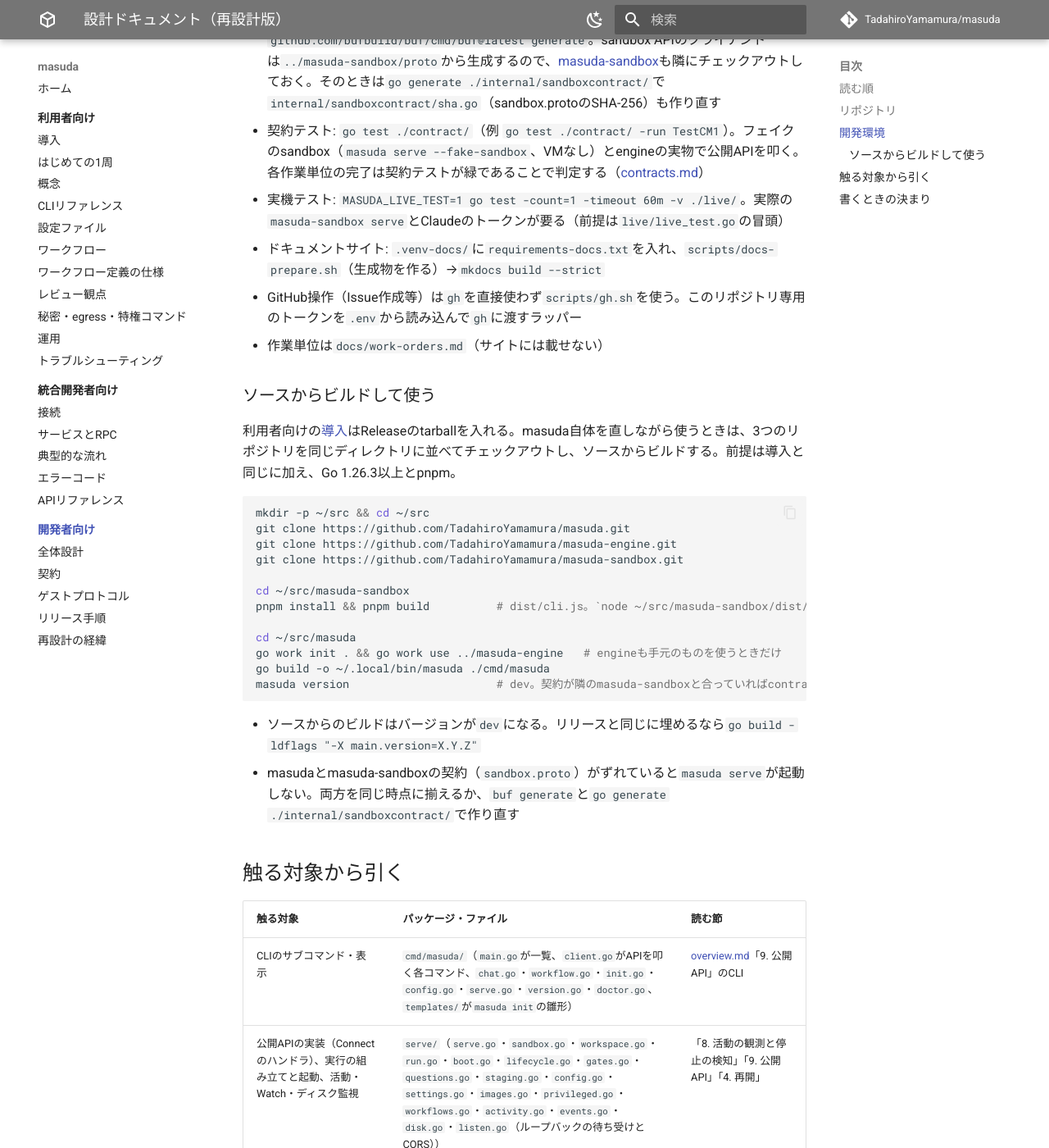
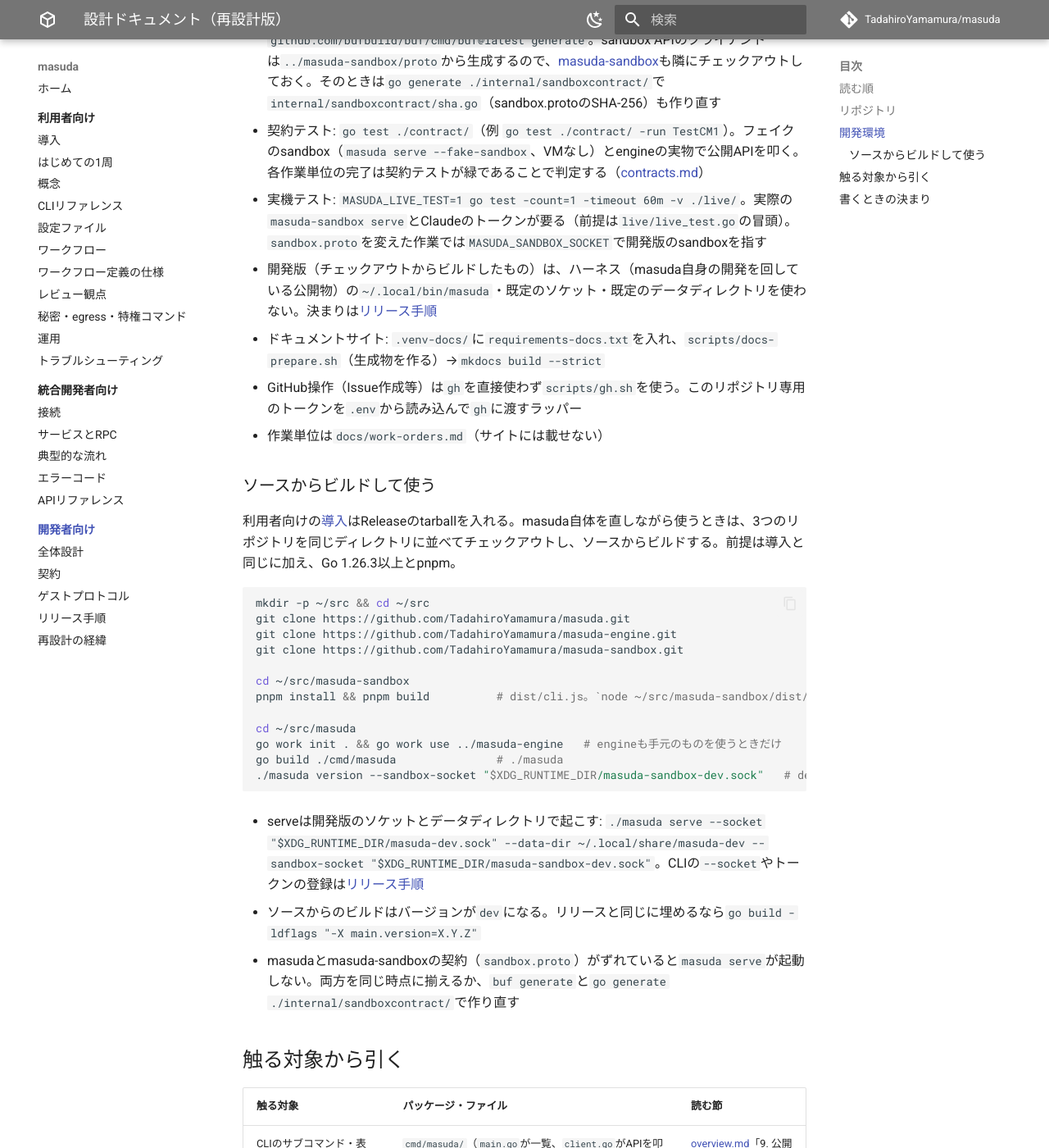
Before and after one commit to TadahiroYamamura/masuda, an MkDocs documentation site: the page built from docs/design/README.md, in a window 1280 px wide and 1400 px high, scrolled down 1230 px. Shown: the whole window at 82% size. Built offline with MkDocs 1.6.1 and Material for MkDocs 9.7.7, drawn with Linux system fonts in a browser that asks for light colours; comment, search, counter and statistics services are not loaded; the version menu is left out.

Commit message:
docs(release): 開発版とハーネスを分ける決まりをリリース手順に書く
## 意図
v0.2.0の公開後に、公開物をハーネスとして入れ、それでmasuda自身の開発を回す（#70）。チェックアウトからビルドした開発版がハーネスのバイナリ・既定のソケット・データディレクトリを置き換えると、記録の形が変わったときに走行中のワークスペースが読めなくなる。そこで、リリース手順の全手順に先立つ決まりとして「開発版との分離」の節を置き、開発者向けの文書もそれに合わせる。

## 設計上の考慮点
- 番号の付く手順ではなく「分担」の直後に置いた。手順1-0・1-2が開発版のsandboxやliveに触れるので、その前に読まれる位置にする
- 開発版のmasudaは`go build ./cmd/masuda`の既定の出力`./masuda`（gitignore済み）とし、新しいバイナリ名は作らない。docs/design/README.mdの「ソースからビルドして使う」は`~/.local/bin/masuda`を上書きしていたので`./masuda`に直す
- `~/.config/masuda/config.json`はハーネスと共有され、`sandboxSocket`が書いてあると明示しない限りそちらが使われるため、開発版は`--sandbox-socket`を必ず明示する。秘密はデータディレクトリに置かれるので、開発版のserveにはトークンを別に登録する
- gate・questionは、ハーネスのserveをハーネスのCLIで操作する向きで書いた。ハーネスが入るまでの間に開発版のserveを開発版のCLIで操作することは妨げない
- 決まりの本文はSKILL.md（サイトではrelease.md）だけに書き、README.mdからは参照1行にする
- liveのトークンの出どころには触れない（liveのトークンの読み方はコードの話で範囲外）
- 手順1-0・1-2・5の、開発版のsandboxを既定のソケットで立てる記述やtarball予行の`npm install -g`は、別のコミットで決まりに合わせる

Co-Authored-By: Claude Opus 5.5 <noreply@anthropic.com>

````diff
--- a/docs/design/README.md
+++ b/docs/design/README.md
@@ -29,7 +29,8 @@ masuda自体を直す人向け。masudaを**使う**手順は[利用者向け](.
 - [masuda-engine](https://github.com/TadahiroYamamura/masuda-engine)は`go.mod`で版（タグ、無い間は`main`の擬似バージョン）に固定している。隣の`../masuda-engine`の作業中のコードで試すときは、gitignoreした`go.work`を作る: `go work init . && go work use ../masuda-engine`（固定した版で確かめるときは`GOWORK=off`）。版の上げ方は[リリース手順](release.md#engine)
 - protoを変えたら`buf generate`で`gen/`を作り直してコミットする。`buf`が無ければ`go run github.com/bufbuild/buf/cmd/buf@latest generate`。sandbox APIのクライアントは`../masuda-sandbox/proto`から生成するので、[masuda-sandbox](https://github.com/TadahiroYamamura/masuda-sandbox)も隣にチェックアウトしておく。そのときは`go generate ./internal/sandboxcontract/`で`internal/sandboxcontract/sha.go`（sandbox.protoのSHA-256）も作り直す
 - 契約テスト: `go test ./contract/`（例 `go test ./contract/ -run TestCM1`）。フェイクのsandbox（`masuda serve --fake-sandbox`、VMなし）とengineの実物で公開APIを叩く。各作業単位の完了は契約テストが緑であることで判定する（[contracts.md](contracts.md)）
-- 実機テスト: `MASUDA_LIVE_TEST=1 go test -count=1 -timeout 60m -v ./live/`。実際の`masuda-sandbox serve`とClaudeのトークンが要る（前提は`live/live_test.go`の冒頭）
+- 実機テスト: `MASUDA_LIVE_TEST=1 go test -count=1 -timeout 60m -v ./live/`。実際の`masuda-sandbox serve`とClaudeのトークンが要る（前提は`live/live_test.go`の冒頭）。`sandbox.proto`を変えた作業では`MASUDA_SANDBOX_SOCKET`で開発版のsandboxを指す
+- 開発版（チェックアウトからビルドしたもの）は、ハーネス（masuda自身の開発を回している公開物）の`~/.local/bin/masuda`・既定のソケット・既定のデータディレクトリを使わない。決まりは[リリース手順](release.md#dev-separation)
 - ドキュメントサイト: `.venv-docs/`に`requirements-docs.txt`を入れ、`scripts/docs-prepare.sh`（生成物を作る）→`mkdocs build --strict`
 - GitHub操作（Issue作成等）は`gh`を直接使わず`scripts/gh.sh`を使う。このリポジトリ専用のトークンを`.env`から読み込んで`gh`に渡すラッパー
 - 作業単位は`docs/work-orders.md`（サイトには載せない）
@@ -45,13 +46,15 @@ git clone https://github.com/TadahiroYamamura/masuda-engine.git
 git clone https://github.com/TadahiroYamamura/masuda-sandbox.git
 
 cd ~/src/masuda-sandbox
-pnpm install && pnpm build          # dist/cli.js。`node ~/src/masuda-sandbox/dist/cli.js serve --socket ...`で動かす
+pnpm install && pnpm build          # dist/cli.js。`node ~/src/masuda-sandbox/dist/cli.js serve --socket "$XDG_RUNTIME_DIR/masuda-sandbox-dev.sock"`で動かす
 
 cd ~/src/masuda
 go work init . && go work use ../masuda-engine   # engineも手元のものを使うときだけ
-go build -o ~/.local/bin/masuda ./cmd/masuda
-masuda version                      # dev。契約が隣のmasuda-sandboxと合っていればcontract: ok
+go build ./cmd/masuda               # ./masuda
+./masuda version --sandbox-socket "$XDG_RUNTIME_DIR/masuda-sandbox-dev.sock"   # dev。契約が隣のmasuda-sandboxと合っていればcontract: ok
 ```
+
+- serveは開発版のソケットとデータディレクトリで起こす: `./masuda serve --socket "$XDG_RUNTIME_DIR/masuda-dev.sock" --data-dir ~/.local/share/masuda-dev --sandbox-socket "$XDG_RUNTIME_DIR/masuda-sandbox-dev.sock"`。CLIの`--socket`やトークンの登録は[リリース手順](release.md#dev-separation)
 
 - ソースからのビルドはバージョンが`dev`になる。リリースと同じに埋めるなら`go build -ldflags "-X main.version=X.Y.Z"`
 - masudaとmasuda-sandboxの契約（`sandbox.proto`）がずれていると`masuda serve`が起動しない。両方を同じ時点に揃えるか、`buf generate`と`go generate ./internal/sandboxcontract/`で作り直す
````
Also changed, not shown: .claude/skills/release/SKILL.md (+28 -1 lines).
